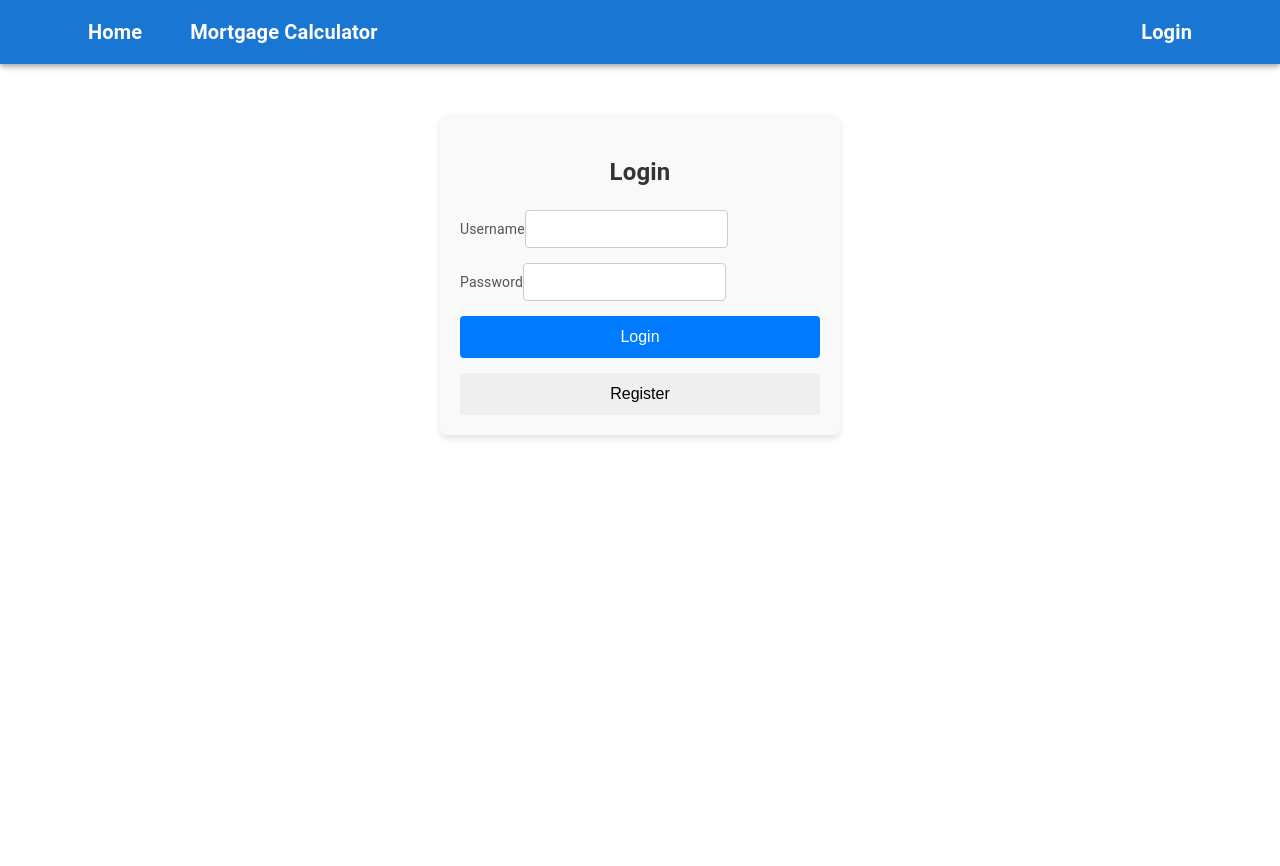
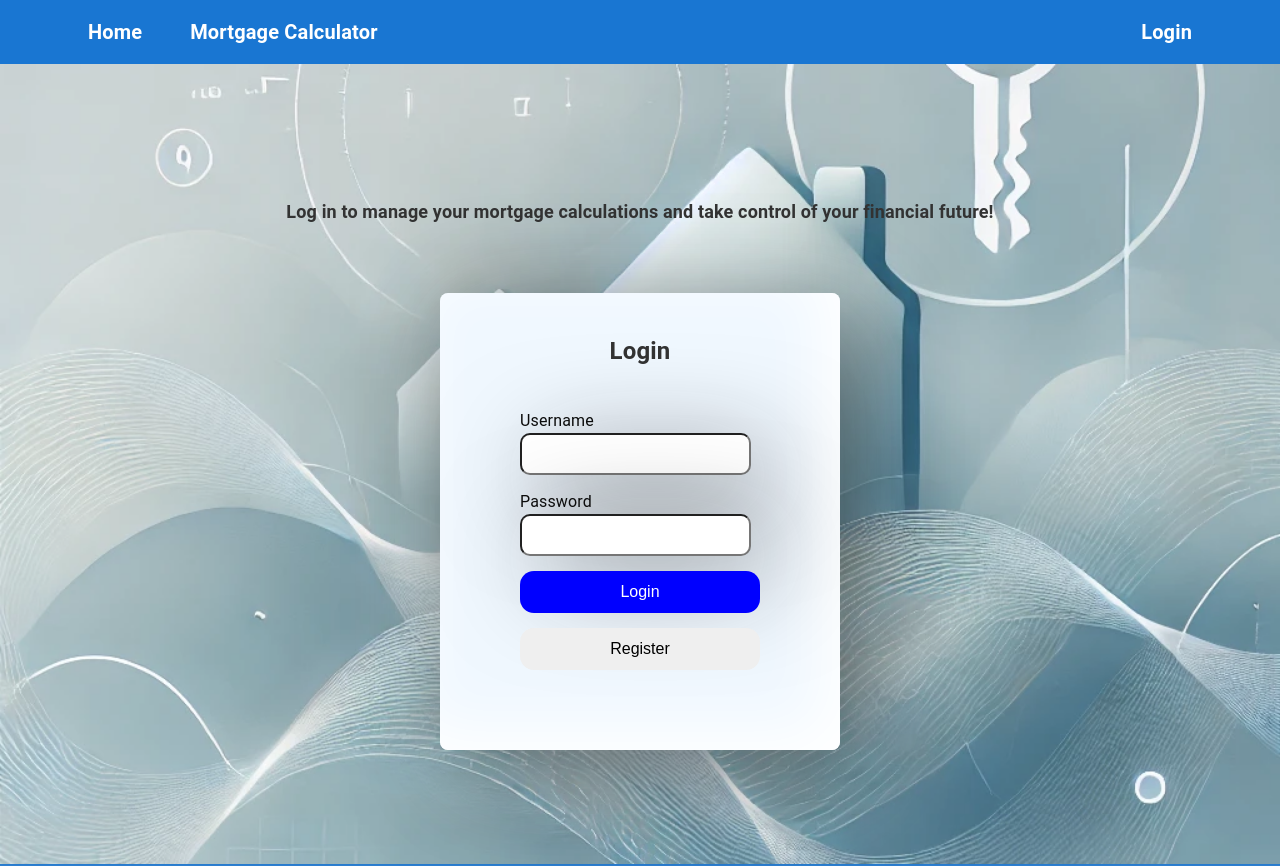
Before and after one commit to WiseRate/frontend, a React (Create React App) app: page /login in a window 1280 px wide. Shown: the top 866 px of the page. Built offline with nearby package versions, Linux system fonts and the light colour scheme; no server answers.

Commit message:
login & register page css

```diff
--- a/src/components/Authentication/Login.js
+++ b/src/components/Authentication/Login.js
@@ -1,4 +1,4 @@
-import React, { useState } from 'react';
+import React, { useState, useEffect } from 'react';
 import { useNavigate } from 'react-router-dom';
 import { login } from './userApi';
 import './auth.css';
@@ -40,13 +40,21 @@ const Login = () => {
         };
     }
 
-
+    useEffect(() => {
+        // Reveal the line after the page loads
+        const revealLine = document.querySelector('.reveal-line');
+        setTimeout(() => {
+          revealLine.classList.add('visible');
+        }, 500); // Adjust the timing as needed
+      }, []);
 
 
     return (
         <div className="height">
+            <p className="reveal-line">Log in to manage your mortgage calculations and take control of your financial future!</p>
+
             <div className="login-container">
-                <div>
+                <div className='form-group'>
                     <h2>Login</h2>
                     {error && <p style={{ color: 'red' }}>{error}</p>}
                     <form onSubmit={handleSubmit}>
@@ -70,8 +78,8 @@ const Login = () => {
                                 required
                             />
                         </div>
-                        <button type="submit">Login</button>
-                        <button onClick={() => navigate('/register')}>
+                        <button className='Auth-button' type="submit">Login</button>
+                        <button  onClick={() => navigate('/register')}>
                             Register
                         </button>
                     </form>
--- a/src/components/Authentication/Register.js
+++ b/src/components/Authentication/Register.js
@@ -1,4 +1,4 @@
-import React, { useState } from "react";
+import React, { useState , useEffect} from "react";
 import { createUser } from "./userApi";
 import { useNavigate } from "react-router-dom";
 import "./auth.css";
@@ -35,12 +35,21 @@ const RegisterPage = () => {
       setError("Registration failed. Please try again.");
     }
   };
+  useEffect(() => {
+    // Reveal the line after the page loads
+    const revealLine = document.querySelector('.reveal-line');
+    setTimeout(() => {
+      revealLine.classList.add('visible');
+    }, 500); // Adjust the timing as needed
+  }, []);
 
   return (
     <div className="height">
+      <p className="reveal-line">Unlock your path to financial clarity – Register to start calculating your mortgage and explore smarter financial decisions!</p>
       <div className="register-container">
-        <div>
+        <div className="form-group">
           <h2>Register</h2>
+
 
           {/* Registration form */}
           <form onSubmit={handleRegister}>
@@ -78,7 +87,7 @@ const RegisterPage = () => {
                 required
               />
             </div>
-            <button type="submit">Register</button>
+            <button className="Auth-button" type="submit">Register</button>
             {error && <p className="error-message">{error}</p>}
             {successMessage && (
               <p className="success-message">{successMessage}</p>
--- a/src/components/Authentication/auth.css
+++ b/src/components/Authentication/auth.css
@@ -3,27 +3,40 @@
 /* Container for both register and login pages */
 .register-container,
 .login-container {
+  box-sizing: border-box;
   width: 100%;
-
   max-width: 400px;
   margin: 0 auto;
-  padding: 20px;
-  background-color: #f9f9f9;
+  background-color:aliceblue;
   border-radius: 8px;
-  box-shadow: 0 4px 6px rgba(0, 0, 0, 0.1);
   margin-top: 50px;
-  /* display: flex;
-    justify-content: center; */
-}
+  box-sizing: border-box;
+  box-shadow: 20px 20px 100px rgba(21, 21, 21, 0.534),
+    inset -20px -20px 60px rgba(255, 255, 255, 0.951);
+    backdrop-filter: blur(10px);
+    padding: 40px;
+    box-sizing: border-box;
+  }
+
+
+
 .height {
-  height: 100dvh;
+  height: 100vh;
+  display: flex;
+  justify-content: center;
+  align-items: center;
+  flex-direction: column;
+  background-image: url("../images/HomeBackground.webp");
+  background-size: cover;
+  background-repeat: no-repeat;
+  background-position: center;
 }
 
 /* Title for both register and login */
 h2 {
   text-align: center;
   color: #333;
-  margin-bottom: 20px;
+  margin: 0 auto;
 }
 
 /* Form layout */
@@ -31,21 +44,25 @@ form {
   display: flex;
   flex-direction: column;
   gap: 15px;
+  padding: 40px;
+  box-sizing: border-box;
+  border-radius:2%;
 }
 
 /* Label styling */
 label {
-  font-size: 14px;
-  color: #555;
+  font-size: 16px;
+  color: #0d0d0d;
 }
 
 /* Input fields */
 input {
   padding: 10px;
-  font-size: 14px;
-  border: 1px solid #ccc;
-  border-radius: 4px;
-  outline: none;
+  font-size: 16px;
+  border-radius: 10px;
+  box-sizing: border-box;
+  box-shadow: 20px 20px 100px rgba(21, 21, 21, 0.534),
+    inset -20px -20px 60px rgba(255, 255, 255, 0.951);
 }
 
 input:focus {
@@ -53,16 +70,26 @@ input:focus {
 }
 
 /* Buttons */
-button {
+.Auth-button {
   padding: 12px;
   font-size: 16px;
   border: none;
-  border-radius: 4px;
+  border-radius: 14px;
+  cursor: pointer;
+  background-color:#0056b3;
+  color: white;
+}
+
+button {   padding: 12px;
+  font-size: 16px;
+  border: none;
+  border-radius: 14px;
   cursor: pointer;
 }
 
+
 button[type="submit"] {
-  background-color: #007bff;
+  background-color: blue;
   color: white;
   transition: background-color 0.3s ease;
 }
@@ -71,15 +98,6 @@ button[type="submit"]:hover {
   background-color: #0056b3;
 }
 
-/* Register Button */
-button[type="button"] {
-  background-color: #28a745;
-  color: white;
-}
-
-button[type="button"]:hover {
-  background-color: #218838;
-}
 
 /* Error and Success Messages */
 .error-message,
@@ -88,6 +106,24 @@ button[type="button"]:hover {
   text-align: center;
   margin-top: 10px;
 }
+
+.reveal-line {
+  font-size: 18px;
+  font-weight: bold;
+  color: #333;
+  margin-top: 20px;
+  text-align: center;
+  line-height: 1.5;
+  opacity: 0;
+  transform: translateY(10px);
+  transition: opacity 0.5s ease, transform 0.5s ease;
+}
+
+.reveal-line.visible {
+  opacity: 1;
+  transform: translateY(0);
+}
+
 
 /* Responsive styling */
 @media (max-width: 600px) {
--- a/src/components/Navbar.js
+++ b/src/components/Navbar.js
@@ -11,11 +11,12 @@ const Navbar = () => {
 
   // Check if the user is already logged in (cookie is present)
   const userCookie = Cookies.get('user');
-  const isLoggedIn = userCookie ? true : false;
+  const isLoggedIn = Boolean(userCookie);
 
   // Function to handle logout
   const handleLogout = () => {
     Cookies.remove('user');
+    alert('Successfully, You have been logged out');
     navigate('/');
   };
   return (
@@ -38,12 +39,14 @@ const Navbar = () => {
             <Box>
 
               {isLoggedIn ? (
+
                 <Typography
-                sx={{ color: 'white', fontWeight: 700}}
+                  sx={{ color: 'white', fontWeight: 700 }}
                   onClick={handleLogout}
                 >
                   Logout
                 </Typography>
+
               ) : (
                 <Link href="/login" sx={{ textDecoration: 'none', color: 'white' }}>
                   <Typography variant="h6" sx={{ fontWeight: 700 }}>
```
Also changed, not shown: src/components/images/HomeBackground.webp (added). Lines whose indentation alone changed are shown as unchanged.
